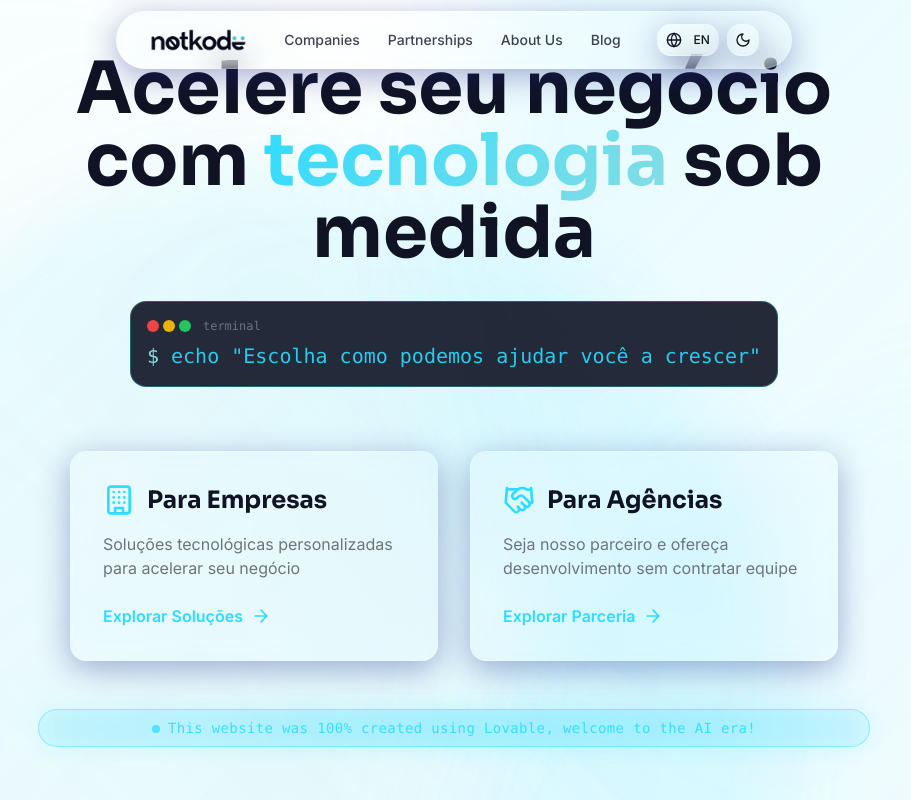
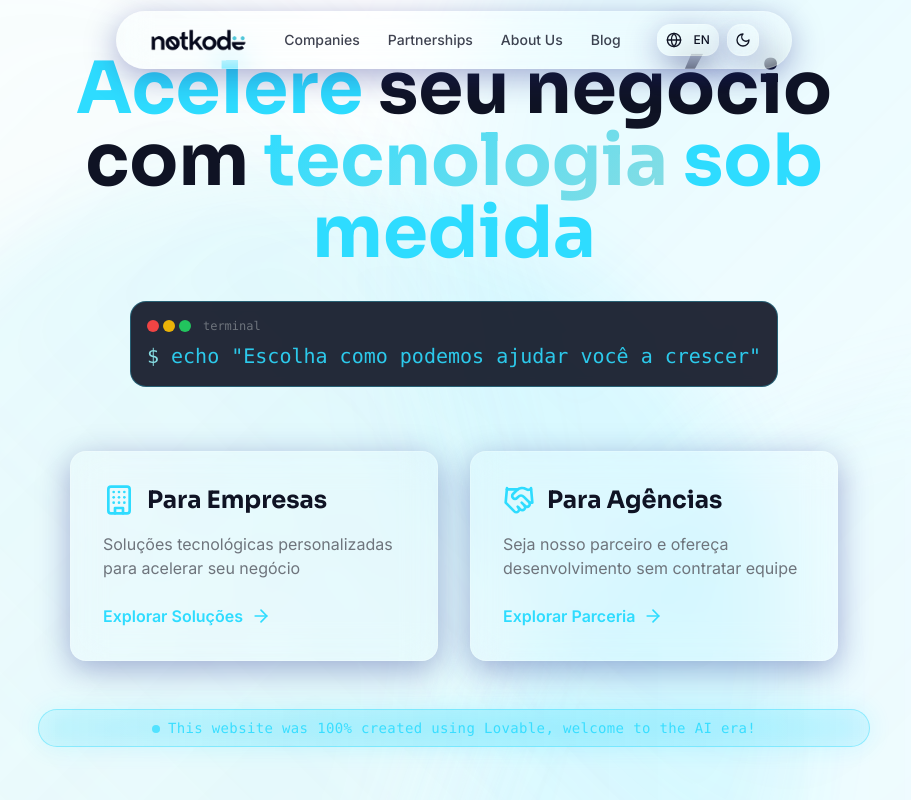
Before and after one commit to not-kode/notkode, a React (Vite) app: page / in a window 1280 px wide. Shown: the whole page, without its empty margins (186-1097 px from the left). Built offline with nearby package versions, Linux system fonts and the light colour scheme.

Commit message:
Add blue color to specific words
The AI will change the color of the words "Acelere" and "sob medida" to blue in `src/pages/Home.tsx`.

```diff
--- a/src/pages/Home.tsx
+++ b/src/pages/Home.tsx
@@ -40,9 +40,9 @@ const Home: React.FC = () => {
       <div className="container mx-auto max-w-4xl text-center relative z-10 flex-grow flex flex-col justify-center">
         {/* Main Title */}
         <h1 className="font-sora font-bold text-4xl md:text-6xl lg:text-7xl mb-8 leading-tight">
-          Acelere seu negócio com{' '}
+          <span className="text-primary">Acelere</span> seu negócio com{' '}
           <span className="text-gradient">tecnologia</span>{' '}
-          sob medida
+          <span className="text-primary">sob medida</span>
         </h1>
 
         {/* Subtitle - Console Style */}
```
